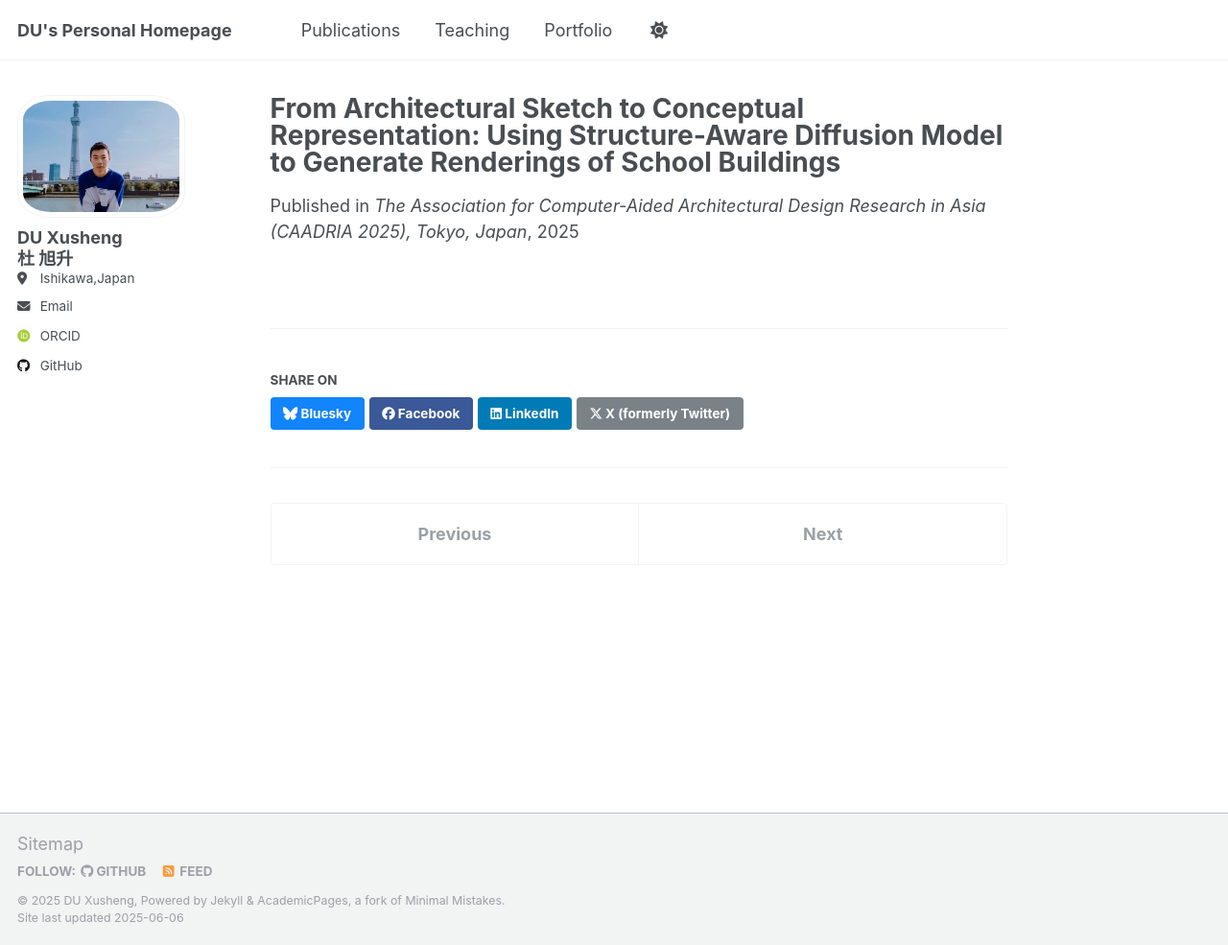
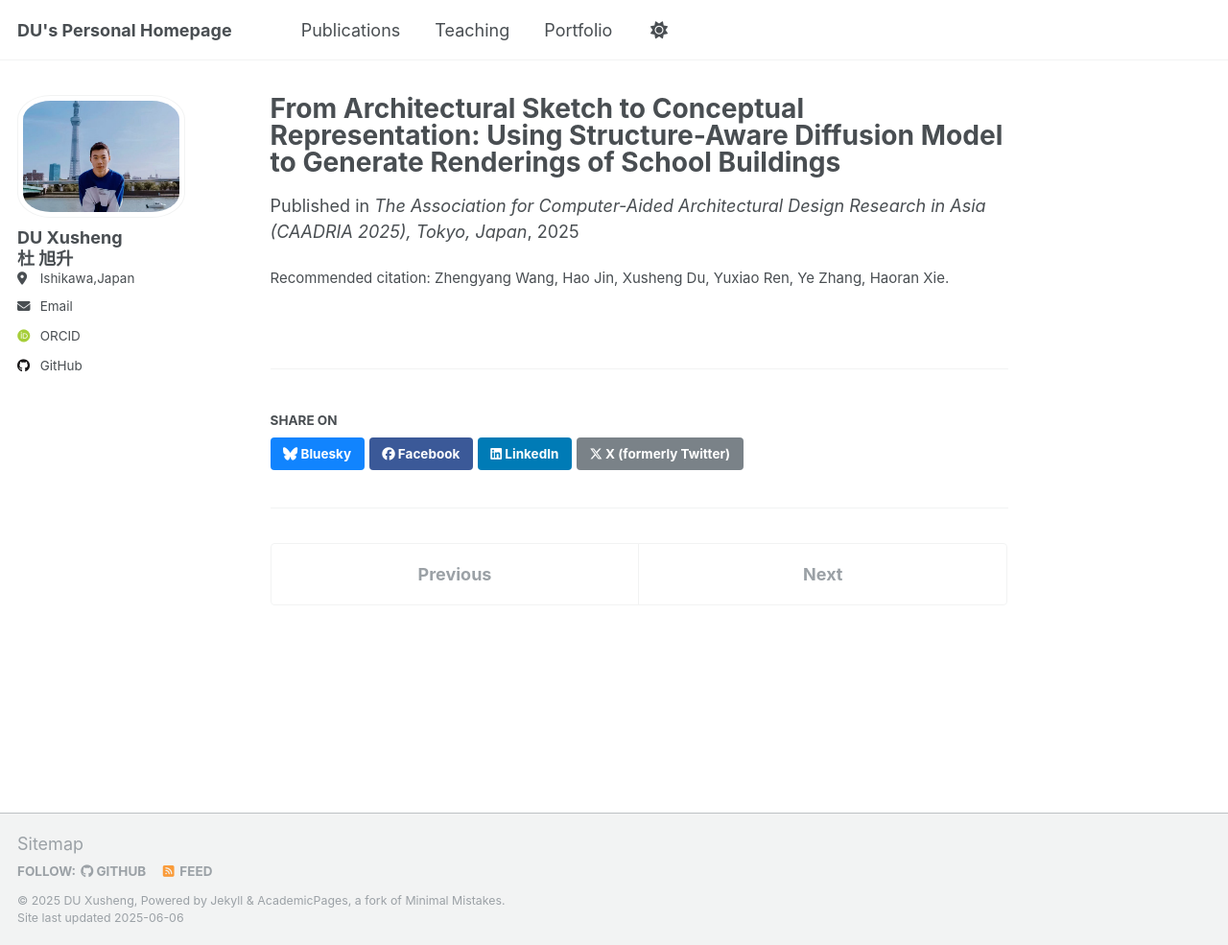
Before and after one commit to ToKyokushou/ToKyokushou.github.io, a Jekyll site: the page built from _publications/2025-03-architectural-sketch-representation.md, in a window 1280 px wide and 985 px high. Shown: the whole window at 96% size. Built offline with Jekyll 4.4.1, drawn with Linux system fonts in a browser that asks for light colours; some web fonts are replaced.

Commit message:
Update 2025-03-architectural-sketch-representation.md

```diff
--- a/_publications/2025-03-architectural-sketch-representation.md
+++ b/_publications/2025-03-architectural-sketch-representation.md
@@ -6,4 +6,5 @@ permalink: /publication/2025-03-architectural-sketch-representation
 excerpt: 'Structure-aware diffusion model for generating conceptual renderings from architectural sketches.'
 date: 2025-03-01
 venue: 'The Association for Computer-Aided Architectural Design Research in Asia (CAADRIA 2025), Tokyo, Japan'
+citation: Zhengyang Wang, Hao Jin, Xusheng Du, Yuxiao Ren, Ye Zhang, Haoran Xie.
 ---
```
